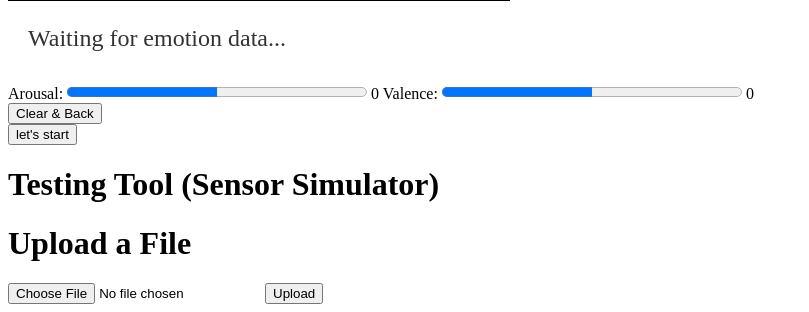
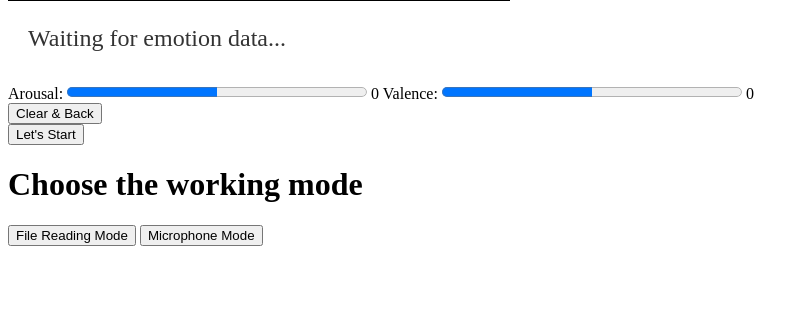
Before and after one commit to Zhu-Lifeng/Real-time-MER.Music-Visualizer, a Python web app: template Back_Stage/templates/C_index.html in a window 1280 px wide. Shown: the part 509-821 px from the top of the page, without its empty margins (0-809 px from the left). After the commit the page ends 755 px from the top, so only its background shows below. Run offline with Jinja, Linux system fonts and the light colour scheme; the template is opened without the code that fills it, so the values that code supplies are empty.

Commit message:
Update C_index.html

```diff
--- a/Back_Stage/templates/C_index.html
+++ b/Back_Stage/templates/C_index.html
@@ -1,11 +1,18 @@
 <!DOCTYPE html>
-<html>
+<html lang="en">
 <head>
     <style>
         progress {
             width: 300px; /* 设置进度条宽度 */
             height: 20px; /* 设置进度条高度 */
             margin-top: 10px;
+        }
+
+        .content {
+            display: none;
+        }
+        .content.active {
+            display: block;
         }
     </style>
     <title>Dynamic Circles from Python SSE</title>
@@ -69,8 +76,26 @@ document.addEventListener("DOMContentLoaded", function() {
             eventSource.onerror = function() {
                 console.error("EventSource failed.");
             };
+
+            // 读取本地存储中的状态
+            const storedMode = localStorage.getItem('selectedMode');
+            const content1 = document.getElementById('Read_file');
+            const content2 = document.getElementById('Microphone');
+            const buttonFile = document.getElementById('toggleFileButton');
+            const buttonMic = document.getElementById('toggleMicButton');
+
+            if (storedMode === 'Microphone') {
+                content1.classList.remove('active');
+                content2.classList.add('active');
+                buttonFile.disabled = false;
+                buttonMic.disabled = true;
+            } else if (storedMode === 'File') {
+                content1.classList.add('active');
+                content2.classList.remove('active');
+                buttonFile.disabled = true;
+                buttonMic.disabled = false;
+            }
         });
-
     </script>
 </head>
 <body>
@@ -91,12 +116,18 @@ document.addEventListener("DOMContentLoaded", function() {
         <button type="submit">Clear & Back</button>
     </form>
     <form action="/start" method="post">
-            <button type="submit">let's start</button>
+        <button type="submit">Let's Start</button>
     </form>
-    <h1>Testing Tool (Sensor Simulator)</h1>
+
+    <h1>Choose the working mode</h1>
+
+    <button id="toggleFileButton">File Reading Mode</button>
+    <button id="toggleMicButton">Microphone Mode</button>
+
+    <div id="Read_file" class="content">
         <h1>Upload a File</h1>
         <form action="/upload" method="post" enctype="multipart/form-data">
-        <input type="file" name="file">
+            <input lang="en" type="file" value="Select File" name="file" >
             <input type="submit" value="Upload">
         </form>
         {% with messages = get_flashed_messages() %}
@@ -106,6 +137,39 @@ document.addEventListener("DOMContentLoaded", function() {
                 {% endfor %}
             {% endif %}
         {% endwith %}
+    </div>
+    <div id="Microphone" class="content">
+        <h1>Microphone Access</h1>
+        <button id="startButton">Start Microphone</button>
+        <audio id="audio" controls></audio>
+    </div>
 
+    <script>
+        document.getElementById('toggleFileButton').addEventListener('click', function() {
+            const content1 = document.getElementById('Read_file');
+            const content2 = document.getElementById('Microphone');
+            const buttonFile = document.getElementById('toggleFileButton');
+            const buttonMic = document.getElementById('toggleMicButton');
+
+            content1.classList.add('active');
+            content2.classList.remove('active');
+            buttonFile.disabled = true;
+            buttonMic.disabled = false;
+            localStorage.setItem('selectedMode', 'File');
+        });
+
+        document.getElementById('toggleMicButton').addEventListener('click', function() {
+            const content1 = document.getElementById('Read_file');
+            const content2 = document.getElementById('Microphone');
+            const buttonFile = document.getElementById('toggleFileButton');
+            const buttonMic = document.getElementById('toggleMicButton');
+
+            content1.classList.remove('active');
+            content2.classList.add('active');
+            buttonFile.disabled = false;
+            buttonMic.disabled = true;
+            localStorage.setItem('selectedMode', 'Microphone');
+        });
+    </script>
 </body>
 </html>
```
Lines whose indentation alone changed are shown as unchanged.
